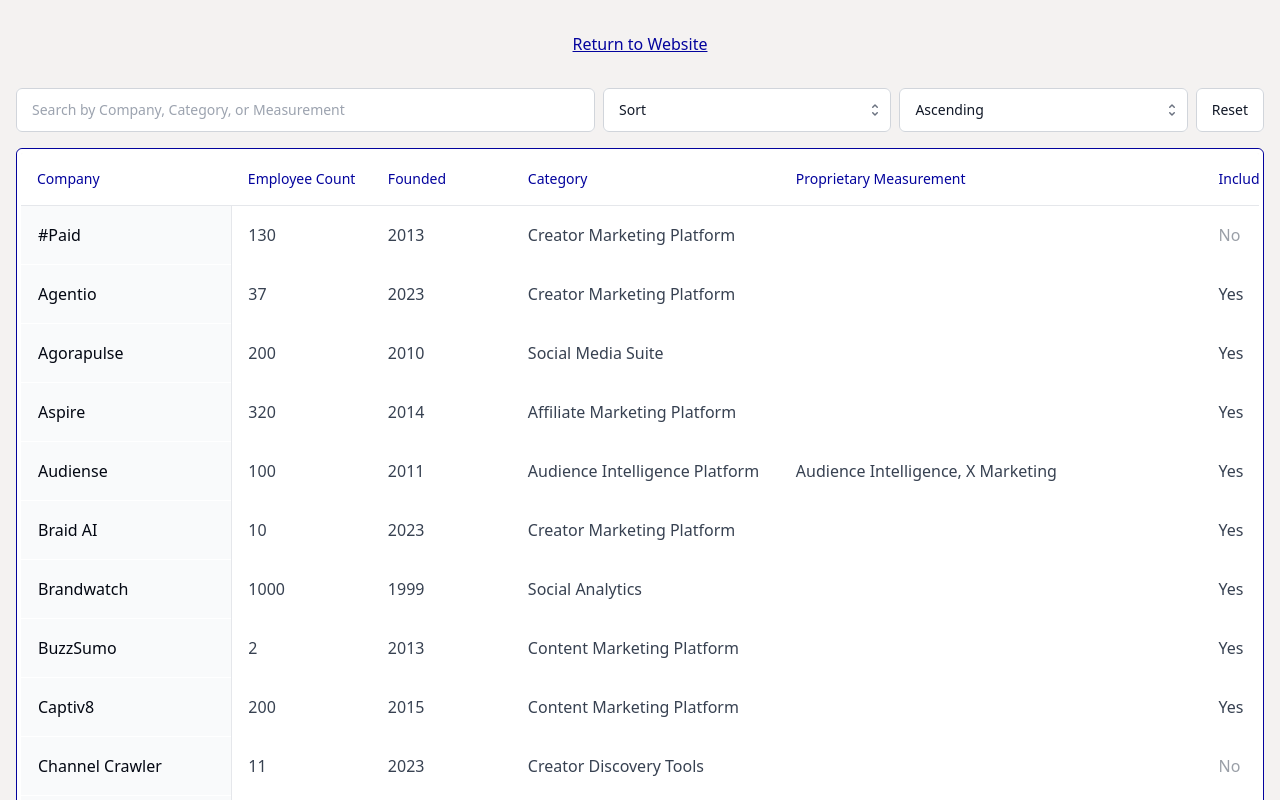
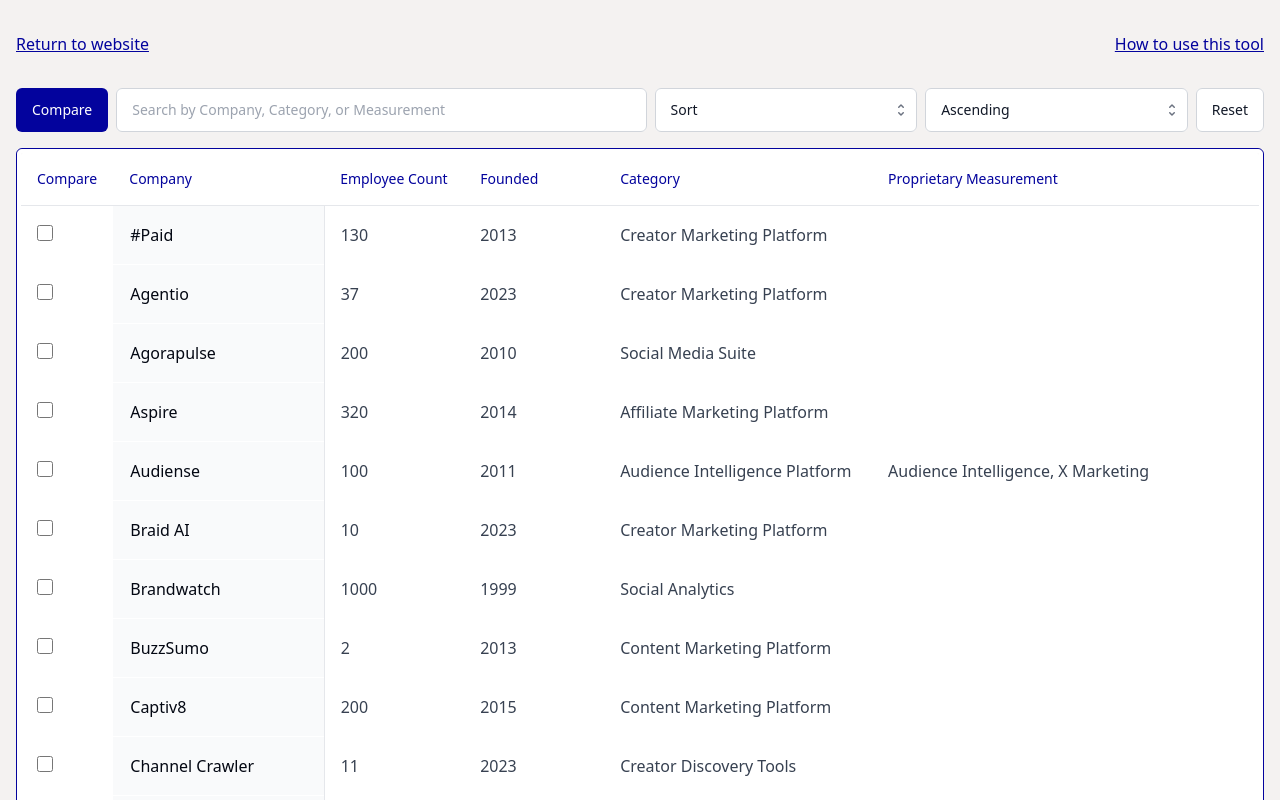
Before and after one commit to creatorplayground/get-better-measurement, a React (Create React App) app: page / in a window 1280 px wide. Shown: the top 800 px of the page. Built offline with nearby package versions, Linux system fonts and the light colour scheme.

Commit message:
Adding compare function and help dialogue

```diff
--- a/src/components/TableView.js
+++ b/src/components/TableView.js
@@ -35,9 +35,12 @@ function TableView() {
   const [isDragging, setIsDragging] = useState(false);
   const [startX, setStartX] = useState(0);
   const [scrollLeft, setScrollLeft] = useState(0);
+  const [selectedRows, setSelectedRows] = useState({});
+  const [showHelpDialog, setShowHelpDialog] = useState(false);
   const scrollRef = React.useRef(null);
 
-  useEffect(() => {
+  // Extracted fetch-and-parse logic as loadData
+  const loadData = () => {
     fetch('/data_2025-07-10.csv')
       .then((res) => res.text())
       .then((text) => {
@@ -51,6 +54,10 @@ function TableView() {
           },
         });
       });
+  };
+
+  useEffect(() => {
+    loadData();
   }, []);
 
   const handleMouseDown = (e) => {
@@ -98,10 +105,17 @@ function TableView() {
   return (
     <div className="min-h-screen bg-[#f4f2f1] px-4 pb-16">
       <div className="page-container mx-auto">
-        <div className="page-header py-8 text-center">
-          <a href="https://www.getbettermeasurement.com/" className="text-[#03039d] underline hover:no-underline">
-            Return to Website
-          </a>
+        <div className="page-header py-8 flex-row flex items-center justify-between">
+          <div>
+            <a href="https://www.getbettermeasurement.com/" className="text-[#03039d] underline hover:no-underline">
+              Return to website
+            </a>
+          </div>
+          <div>
+            <button onClick={() => setShowHelpDialog(true)} className="text-[#03039d] underline hover:no-underline">
+              How to use this tool
+            </button>
+          </div>
         </div>
         <div className="page-content">
           <div className="mb-4 sm:hidden">
@@ -116,6 +130,20 @@ function TableView() {
           </div>
           {(showFilters || typeof window === 'undefined' /* SSR fallback */ || window.innerWidth >= 640) && (
             <div className="mb-4 flex flex-col gap-2 sm:flex-row sm:items-center sm:justify-between">
+              <button
+                onClick={() => {
+                  const selectedKeys = Object.keys(selectedRows).filter((key) => selectedRows[key]);
+                  if (selectedKeys.length === 0) {
+                    alert('Please select at least one product to compare.');
+                    return;
+                  }
+                  const filtered = data.filter((row) => selectedRows[row.company_name]);
+                  setData(filtered);
+                }}
+                className="w-full sm:w-auto rounded-md bg-[#03039d] px-4 py-3 text-sm text-white hover:bg-opacity-70 whitespace-nowrap"
+              >
+                Compare
+              </button>
               <input
                 id="filter"
                 name="filter"
@@ -209,6 +237,8 @@ function TableView() {
                   setFilterText('');
                   setSortKey(null);
                   setAscending(true);
+                  setSelectedRows({});
+                  loadData();
                 }}
                 className="w-full sm:w-auto rounded-md bg-white px-4 py-3 text-sm text-gray-900 outline outline-1 -outline-offset-1 outline-gray-300 hover:bg-gray-50"
               >
@@ -228,6 +258,7 @@ function TableView() {
               <table className="table-fixed min-w-full divide-y divide-gray-200 text-left text-gray-700">
                 <thead className="bg-white">
                   <tr>
+                    <th className="px-4 py-4 text-sm text-[#03039d] font-medium">Compare</th>
                     {data.length > 0 &&
                       Object.keys(data[0])
                         .filter((key) => key !== 'website_url')
@@ -271,6 +302,22 @@ function TableView() {
                 <tbody>
                   {sortedData.map((row, idx) => (
                     <tr key={idx} className="hover:bg-gray-50 border-b border-white">
+                      <td className="px-4 py-4">
+                        <input
+                          type="checkbox"
+                          checked={!!selectedRows[row.company_name]}
+                          onChange={(e) => {
+                            const updated = { ...selectedRows };
+                            if (e.target.checked) {
+                              updated[row.company_name] = true;
+                            } else {
+                              delete updated[row.company_name];
+                            }
+                            setSelectedRows(updated);
+                          }}
+                          className="h-4 w-4 text-indigo-600 border-gray-300 rounded"
+                        />
+                      </td>
                       {Object.entries(row)
                         .filter(([key]) => key !== 'website_url')
                         .map(([key, val], i) => {
@@ -400,6 +447,34 @@ function TableView() {
           </div>
         </div>
       )}
+      {showHelpDialog && (
+        <div className="page-dialogs fixed inset-0 z-50 flex items-center justify-center bg-black bg-opacity-50 px-4">
+          <div className="bg-white p-6 rounded-md shadow-lg max-w-md">
+            <h2 className="text-lg font-semibold mb-6 text-gray-900">How to use this tool</h2>
+            <div className="mb-8">
+              <ul className="text-gray-700 space-y-2 text-sm">
+                <li>
+                  Use the <span className="font-semibold">Search Bar</span> to filter companies by name, category, or measurement.
+                </li>
+                <li>Sort by any column to organize the table.</li>
+                <li>
+                  Select products using the checkboxes, then click <span className="font-semibold">Compare</span> to focus your view.
+                </li>
+                <li>Click the info icons in headers to see what each feature means.</li>
+                <li>
+                  <span className="font-semibold">Tip:</span> Drag horizontally to scroll and view all columns.
+                </li>
+              </ul>
+            </div>
+            <button
+              onClick={() => setShowHelpDialog(false)}
+              className="px-4 py-2 text-sm rounded bg-indigo-600 text-white hover:bg-indigo-500"
+            >
+              Close
+            </button>
+          </div>
+        </div>
+      )}
     </div>
   );
 }
```
